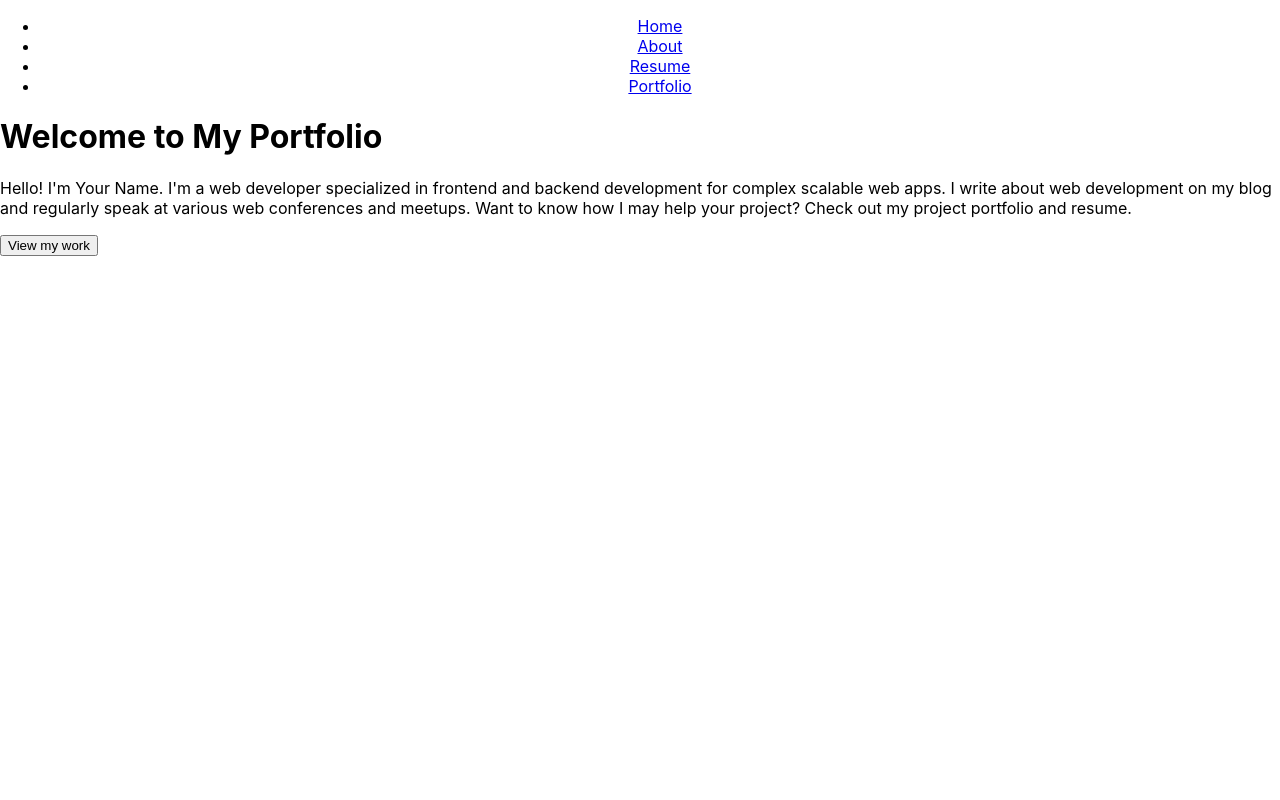
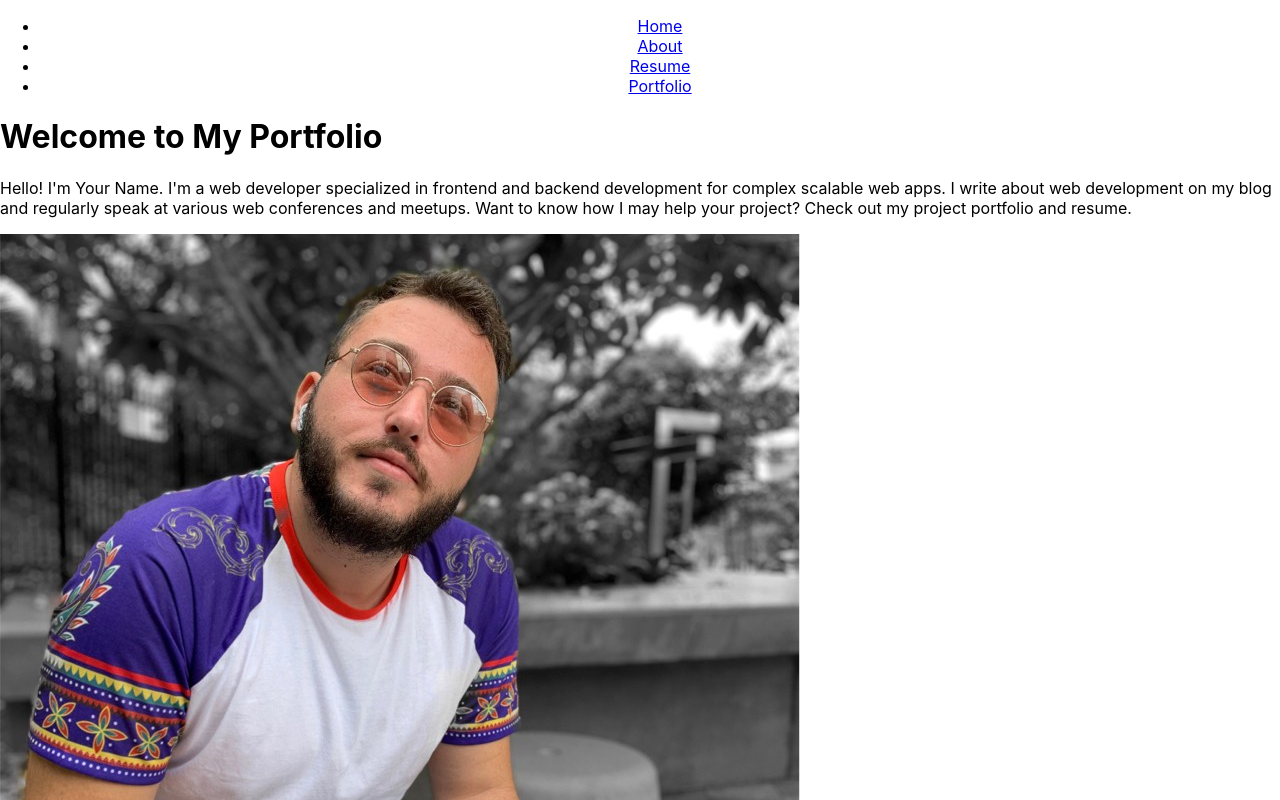
Before and after one commit to MazenImadJaber/portfolio, a React (Create React App) app: page / in a window 1280 px wide. Shown: the top 800 px of the page. Built offline with nearby package versions, Linux system fonts and the light colour scheme.

Commit message:
Add hero image to home page

```diff
--- a/src/pages/Home.js
+++ b/src/pages/Home.js
@@ -1,10 +1,11 @@
 import React from 'react';
+import homePic from '../assets/1648047955977.jpg'
 export default function Home() {
     return (
-        <div>
+        <div >
             <h1>Welcome to My Portfolio</h1>
             <p>Hello! I'm Your Name. I'm a web developer specialized in frontend and backend development for complex scalable web apps. I write about web development on my blog and regularly speak at various web conferences and meetups. Want to know how I may help your project? Check out my project portfolio and resume.</p>
-            <button>View my work</button>
+            <img className='image' alt="Mazen"src={homePic}/>
         </div>
     );
 };
```
Also changed, not shown: src/App.js (+1 -17 lines), src/assets/1648047955977.jpg (added).
